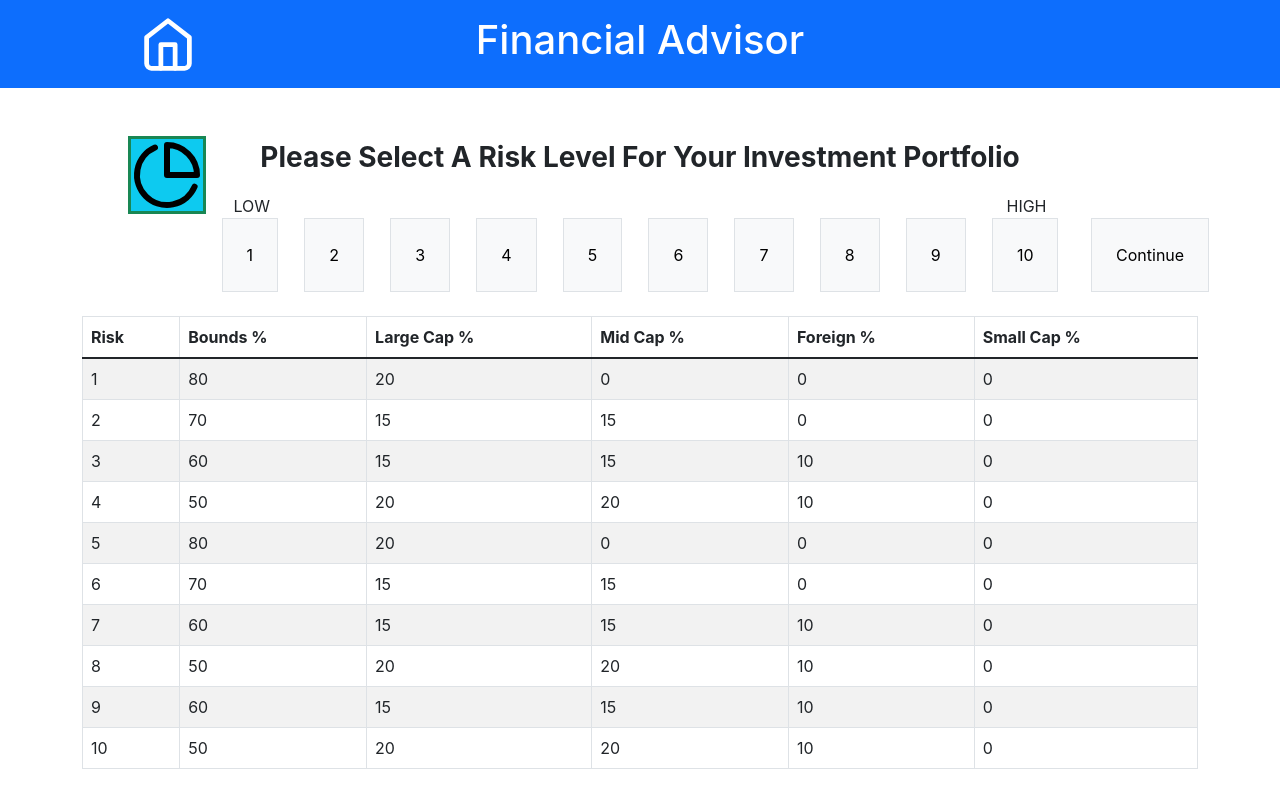
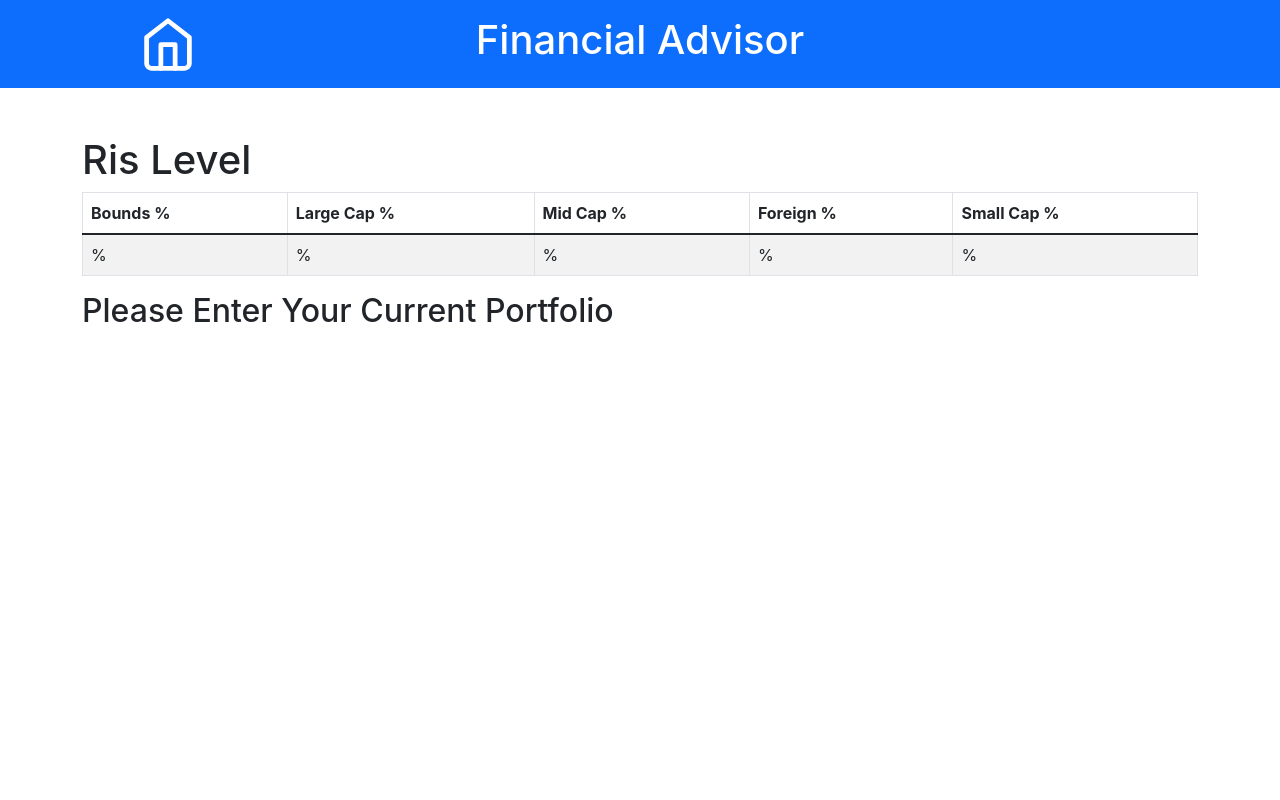
Before and after one commit to len23/financial-advisor, a React (Create React App) app: page /recomendations in a window 1280 px wide. Built offline with nearby package versions, Linux system fonts and the light colour scheme.

Commit message:
Add routes

```diff
--- a/package.json
+++ b/package.json
@@ -12,6 +12,7 @@
     "react-bootstrap": "^2.0.0",
     "react-chartjs-2": "^3.2.0",
     "react-dom": "^17.0.2",
+    "react-router-dom": "^5.3.0",
     "react-scripts": "4.0.3",
     "web-vitals": "^1.0.1"
   },
--- /dev/null
+++ b/src/app/App.js
@@ -0,0 +1,30 @@
+import Container from 'react-bootstrap/Container'
+import Header from '../componentes/Header';
+import RiskSelection from '../containers/RiskSelection';
+import Recomendations from '../containers/Recomendations';
+import { BrowserRouter as Router, Route } from 'react-router-dom';
+import { useState } from 'react';
+
+
+function App() {
+  const [selectedData, setSelectedData] = useState({});
+  const handleSelection = (data) => {
+    setSelectedData(data);
+  }
+
+  return (
+    <Router>
+      <Header/>
+      <Container className="mt-5">
+      <Route exact path='/'>
+        <RiskSelection getRowSelectd={handleSelection}/>
+      </Route>
+      <Route exact path='/recomendations'>
+        <Recomendations data={selectedData}/>
+      </Route>
+      </Container>
+    </Router>
+  );
+}
+
+export default App;
--- /dev/null
+++ b/src/componentes/CurrentPortfolio.js
@@ -0,0 +1,4 @@
+
+export default function CurrentPortfolio(props) {
+ return <h2>Please Enter Your Current Portfolio</h2>;
+}
--- a/src/componentes/Header.js
+++ b/src/componentes/Header.js
@@ -1,4 +1,5 @@
 import home from '../assets/home.svg';
+import { Link } from 'react-router-dom';
 import './Header.css';
 
 export default function Header() {
@@ -6,9 +7,9 @@ export default function Header() {
  return (
   <header>
    <div className="py-3 bg-primary text-white">
-    <a href="/">
+    <Link to="/">
      <img src={home} height="57" width="80" alt="home"/>
-    </a>
+    </Link>
     <h1 className="text-center">Financial Advisor</h1>
    </div>
   </header>
--- /dev/null
+++ b/src/componentes/RiskSelected.js
@@ -0,0 +1,31 @@
+import Table from 'react-bootstrap/Table'
+
+export default function RiskSelected(props) {
+ return (
+  <div>
+  <h1>Ris Level {props.data.risk}</h1>
+  <Table striped bordered hover>
+   <thead>
+    <tr>
+     <th>Bounds %</th>
+     <th>Large Cap %</th>
+     <th>Mid Cap %</th>
+     <th>Foreign %</th>
+     <th>Small Cap %</th>
+    </tr>
+   </thead>
+   <tbody>
+    {
+     <tr>
+      <td>{props.data.bonds}%</td>
+      <td>{props.data.largeCap}%</td>
+      <td>{props.data.MidCap}%</td>
+      <td>{props.data.Foreign}%</td>
+      <td>{props.data.SmallCap}%</td>
+     </tr>
+    }
+   </tbody>
+  </Table>
+  </div>
+ );
+}
--- a/src/componentes/Selectors.js
+++ b/src/componentes/Selectors.js
@@ -1,6 +1,7 @@
 import Row from 'react-bootstrap/Row';
 import Col from 'react-bootstrap/Col';
 import Stack from 'react-bootstrap/Stack';
+import { Link } from 'react-router-dom';
 
 export default function Selectors(props) {
  return (
@@ -19,13 +20,13 @@ export default function Selectors(props) {
       {index + 1}</button>);
     })
     }
-    <button
+    <Link
      className="bg-light border p-4 mb-4"
-     style={{ position: 'absolute', right: '-18%' }}
-     onClick={props.handleDataDisplay}
+     style={{ position: 'absolute', right: '-18%', textDecoration: 'none' }}
+     to='/recomendations'
     >
      Continue
-    </button>
+    </Link>
    </Stack>
   </div>
  )
--- a/src/containers/App.js
+++ /dev/null
@@ -1,16 +0,0 @@
-import Container from 'react-bootstrap/Container'
-import Header from '../componentes/Header';
-import RiskSelection from './RiskSelection';
-
-function App() {
-  return (
-    <div>
-      <Header/>
-      <Container className="mt-5">
-        <RiskSelection />
-      </Container>
-    </div>
-  );
-}
-
-export default App;
--- /dev/null
+++ b/src/containers/Recomendations.js
@@ -0,0 +1,11 @@
+import RiskSelected from '../componentes/RiskSelected'
+import CurrentPortfolio from '../componentes/CurrentPortfolio'
+
+export default function Recomendations(props) {
+ return(
+  <div>
+   <RiskSelected data={props.data}/>
+   <CurrentPortfolio />
+  </div>
+  )
+}
--- a/src/containers/RiskSelection.js
+++ b/src/containers/RiskSelection.js
@@ -27,6 +27,7 @@ export default function RiskSelection(props) {
       let dataArr = Object.values(data);
       dataArr.shift();
       setChartData(dataArr ? dataArr : []);
+      props.getRowSelectd(data);
     }
   }
 
@@ -47,7 +48,6 @@ export default function RiskSelection(props) {
         <Table
           dataRisk={dataRisk}
           selectedIndex={selectedIndex}
-          handleSelectedData={handleSelectedData}
         />
       }
       {showGraphic.show &&
--- a/src/index.js
+++ b/src/index.js
@@ -2,7 +2,7 @@ import React from 'react';
 import ReactDOM from 'react-dom';
 import 'bootstrap/dist/css/bootstrap.min.css';
 import './index.css';
-import App from './containers/App';
+import App from './app/App';
 
 ReactDOM.render(
   <React.StrictMode>
```
Also changed, not shown: src/componentes/SwitchButton.js (+5 -2 lines), 2 other files (tests, documents, lock files or other folders).
